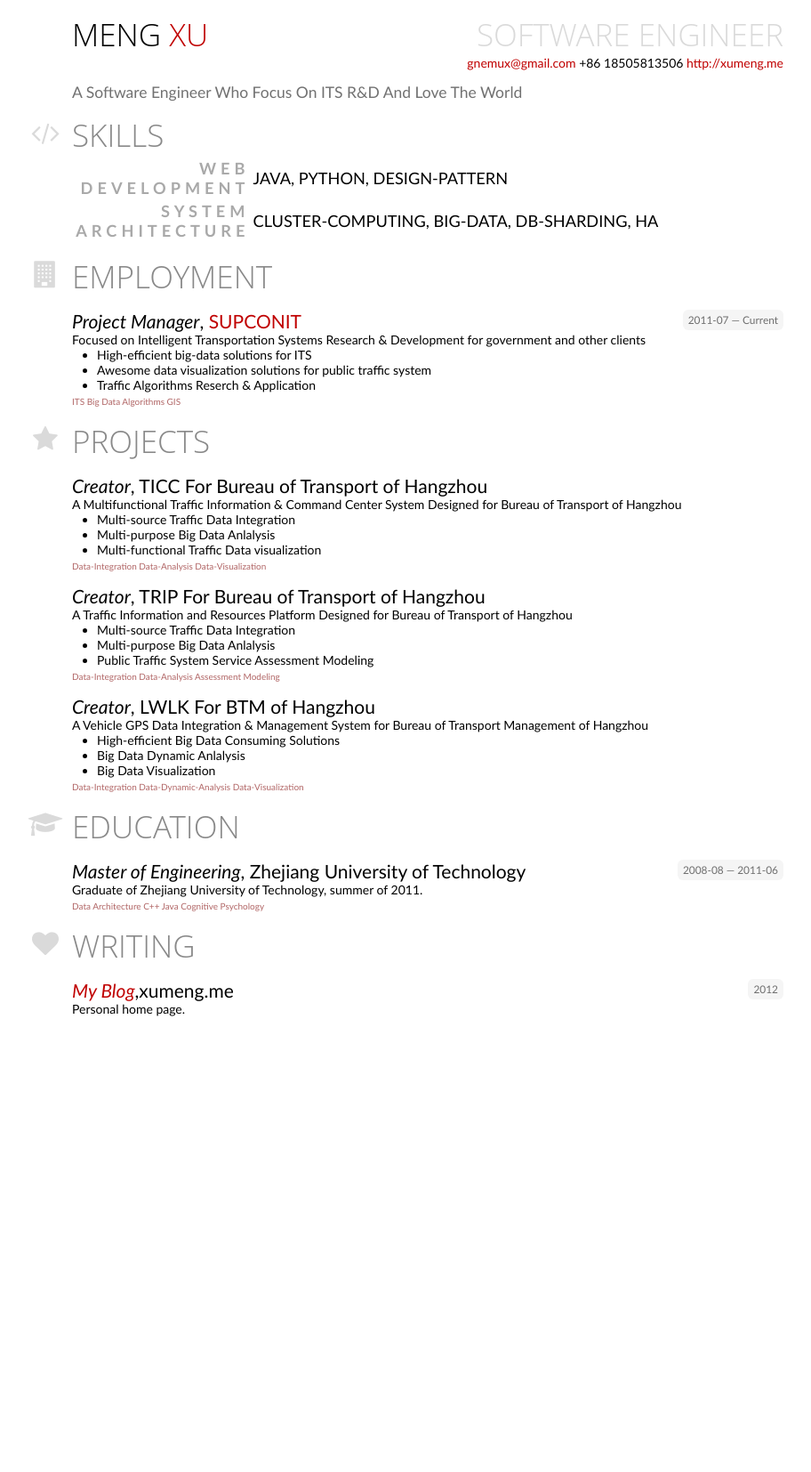
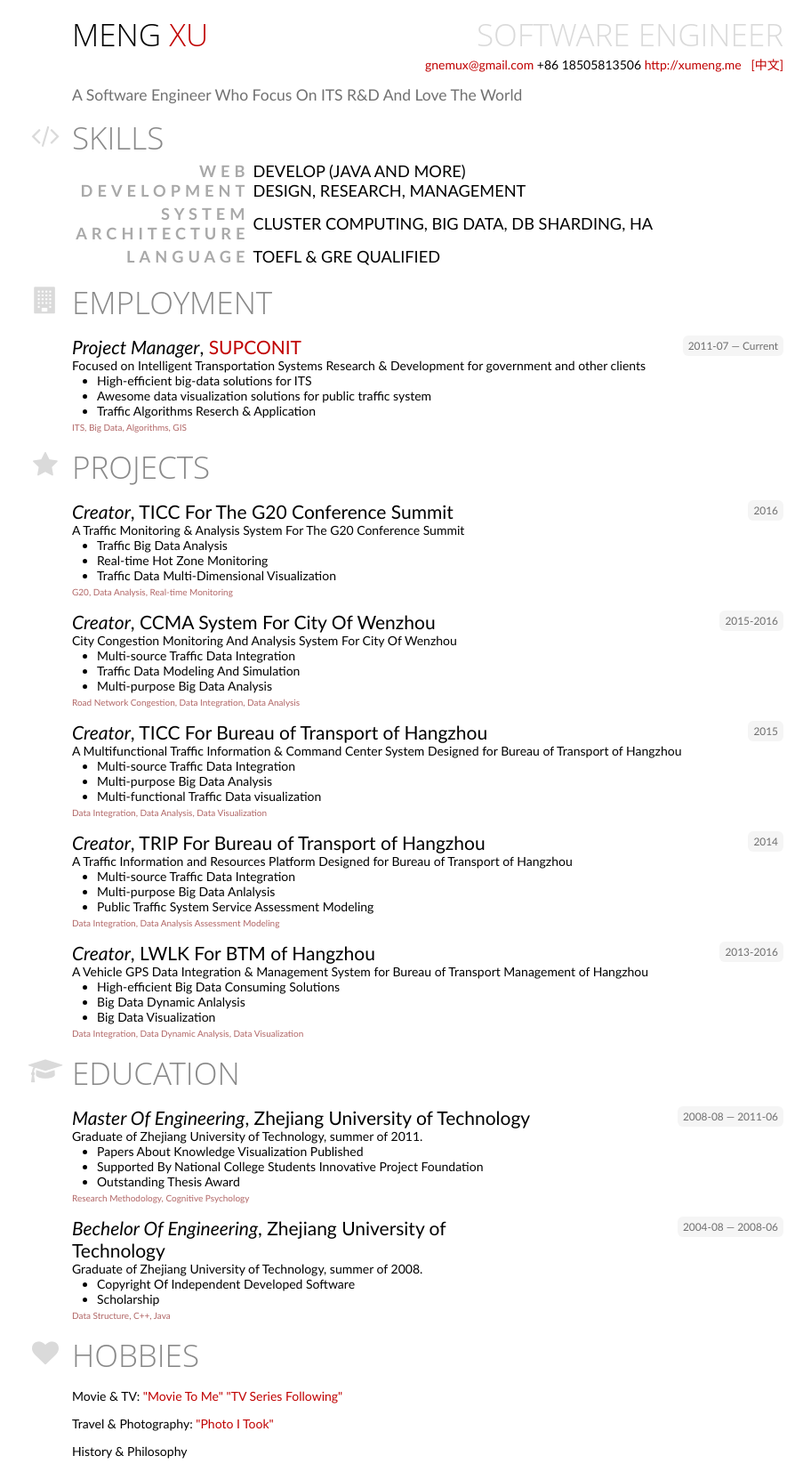
Before and after one commit to gnemux/gnemux.github.io, a Jekyll site: the page resume.html, which Jekyll copies as it is, in a window 1280 px wide. Shown: the whole page at 89% size, without its empty margins (159-1071 px from the left). Built offline with Jekyll 4.4.1, drawn with Linux system fonts in a browser that asks for light colours; nearby versions of some CDN libraries; some web fonts are replaced; before the commit the page ends 1157 px from its top, so only the background shows below that.

Commit message:
sync chinese and english version of resume

```diff
--- a/resume.html
+++ b/resume.html
@@ -181,7 +181,7 @@
 
         <p id="contact"><span class="email"><a href="mailto:gnemux@gmail.com">gnemux@gmail.com</a></span>
             <span class="phone">+86 18505813506</span>
-            <span class="website"><a href="http://xumeng.me"><a href="http://xumeng.me">http://xumeng.me</a></a></span>
+            <span class="website"><a href="http://xumeng.me"><a href="http://xumeng.me">http://xumeng.me</a></a><a href="http://xumeng.me/resume_cn"> &nbsp; [中文]</a></span>
         </p>
     </header>
 
@@ -209,12 +209,17 @@
 
             <tr>
                 <td style="width: 25%;">Web Development</td>
-                <td class="keywords">Java, Python, Design-Pattern</td>
+                <td class="keywords">Develop (Java and more) <br>Design, Research, Management </td>
             </tr>
 
             <tr>
                 <td style="width: 25%;">System Architecture</td>
-                <td class="keywords">Cluster-Computing, Big-Data, DB-Sharding, HA</td>
+                <td class="keywords">Cluster Computing, Big Data, DB Sharding, HA</td>
+            </tr>
+
+            <tr>
+                <td style="width: 25%;">Language</td>
+                <td class="keywords">TOEFL & GRE Qualified</td>
             </tr>
 
             </tbody>
@@ -251,7 +256,7 @@
                 <li>Traffic Algorithms Reserch &amp; Application</li>
             </ul>
 
-            <span class="keywords">ITS Big Data Algorithms GIS </span>
+            <span class="keywords">ITS, Big Data, Algorithms, GIS </span>
 
         </div>
 
@@ -268,23 +273,60 @@
 
         <div>
             <h3><em>Creator</em>,
+                TICC For The G20 Conference Summit
+            </h3>
+
+            <span class="tenure">2016</span>
+
+            <p>A Traffic Monitoring & Analysis System For The G20 Conference Summit</p>
+            <ul>
+                <li>Traffic Big Data Analysis</li>
+                <li>Real-time Hot Zone Monitoring</li>
+                <li>Traffic Data Multi-Dimensional Visualization</li>
+            </ul>
+            <span class="keywords">G20, Data Analysis, Real-time Monitoring </span>
+        </div>
+
+        <div>
+            <h3><em>Creator</em>,
+                CCMA System For City Of Wenzhou
+            </h3>
+
+            <span class="tenure">2015-2016</span>
+
+
+            <p>City Congestion Monitoring And Analysis System For City Of Wenzhou</p>
+            <ul>
+                <li>Multi-source Traffic Data Integration</li>
+                <li>Traffic Data Modeling And Simulation</li>
+                <li>Multi-purpose Big Data Analysis</li>
+            </ul>
+            <span class="keywords">Road Network Congestion, Data Integration, Data Analysis</span>
+        </div>
+
+        <div>
+            <h3><em>Creator</em>,
                 TICC For Bureau of Transport of Hangzhou
             </h3>
+
+            <span class="tenure">2015</span>
 
             <p>A Multifunctional Traffic Information &amp; Command Center System Designed
                 for Bureau of Transport of Hangzhou</p>
             <ul>
                 <li>Multi-source Traffic Data Integration</li>
-                <li>Multi-purpose Big Data Anlalysis</li>
+                <li>Multi-purpose Big Data Analysis</li>
                 <li>Multi-functional Traffic Data visualization</li>
             </ul>
-            <span class="keywords">Data-Integration Data-Analysis Data-Visualization </span>
+            <span class="keywords">Data Integration, Data Analysis, Data Visualization </span>
         </div>
 
         <div>
             <h3><em>Creator</em>,
                 TRIP For Bureau of Transport of Hangzhou
             </h3>
+
+            <span class="tenure">2014</span>
 
             <p>A Traffic Information and Resources Platform Designed for Bureau of Transport
                 of Hangzhou</p>
@@ -293,13 +335,15 @@
                 <li>Multi-purpose Big Data Anlalysis</li>
                 <li>Public Traffic System Service Assessment Modeling</li>
             </ul>
-            <span class="keywords">Data-Integration Data-Analysis Assessment Modeling </span>
+            <span class="keywords">Data Integration, Data Analysis Assessment Modeling </span>
         </div>
 
         <div>
             <h3><em>Creator</em>,
                 LWLK For BTM of Hangzhou
             </h3>
+
+            <span class="tenure">2013-2016</span>
 
             <p>A Vehicle GPS Data Integration &amp; Management System for Bureau of Transport
                 Management of Hangzhou</p>
@@ -308,7 +352,7 @@
                 <li>Big Data Dynamic Anlalysis</li>
                 <li>Big Data Visualization</li>
             </ul>
-            <span class="keywords">Data-Integration Data-Dynamic-Analysis Data-Visualization </span>
+            <span class="keywords">Data Integration, Data Dynamic Analysis, Data Visualization </span>
         </div>
 
     </section>
@@ -322,27 +366,49 @@
         </header>
 
         <div>
-            <h3><em>Master of Engineering</em>, Zhejiang University of Technology</h3>
+            <h3><em>Master Of Engineering</em>, Zhejiang University of Technology</h3>
             <span class="tenure">2008-08 — 2011-06</span>
+            <p>Graduate of Zhejiang University of Technology, summer of 2011.</p>
+            <ul>
+                <li>Papers About Knowledge Visualization Published</li>
+                <li>Supported By National College Students Innovative Project Foundation</li>
+                <li>Outstanding Thesis Award</li>
+            </ul>
+            <span class="keywords">Research Methodology, Cognitive Psychology</span>
+        </div>
 
-            <p>Graduate of Zhejiang University of Technology, summer of 2011.</p>
-            <span class="keywords">Data Architecture C++ Java Cognitive Psychology</span>
+
+        <div>
+            <h3><em>Bechelor Of Engineering</em>, Zhejiang University of Technology</h3>
+            <span class="tenure">2004-08 — 2008-06</span>
+
+            <p>Graduate of Zhejiang University of Technology, summer of 2008.</p>
+            <ul>
+                <li>Copyright Of Independent Developed Software </li>
+                <li>Scholarship</li>
+            </ul>
+            <span class="keywords">Data Structure, C++, Java</span>
         </div>
 
     </section>
 
     <hr>
 
-    <section id="writing">
+    <section id="hobbies">
         <header><span class="fa fa-lg fa-heart"></span>
-            <h2>writing</h2>
+            <h2>hobbies</h2>
         </header>
 
         <div>
-            <h3><em><a href="http://xumeng.me">My Blog</a></em>,xumeng.me</h3>
-            <span class="tenure">2012</span>
+            <p>Movie & TV:  <a href="http://xumeng.me/screen/movie-to-me">"Movie To Me"</a> <a href="http://xumeng.me/screen/tv-series-following">"TV Series Following"</a></p>
+        </div>
 
-            <p>Personal home page.</p>
+        <div>
+            <p>Travel & Photography: <a href="http://xumeng.me/categories/#Photo">"Photo I Took"</a> </p>
+        </div>
+
+        <div>
+            <p>History & Philosophy</p>
         </div>
 
     </section>
```
Also changed, not shown: resume_cn.html (+26 -22 lines), 2 other files.
